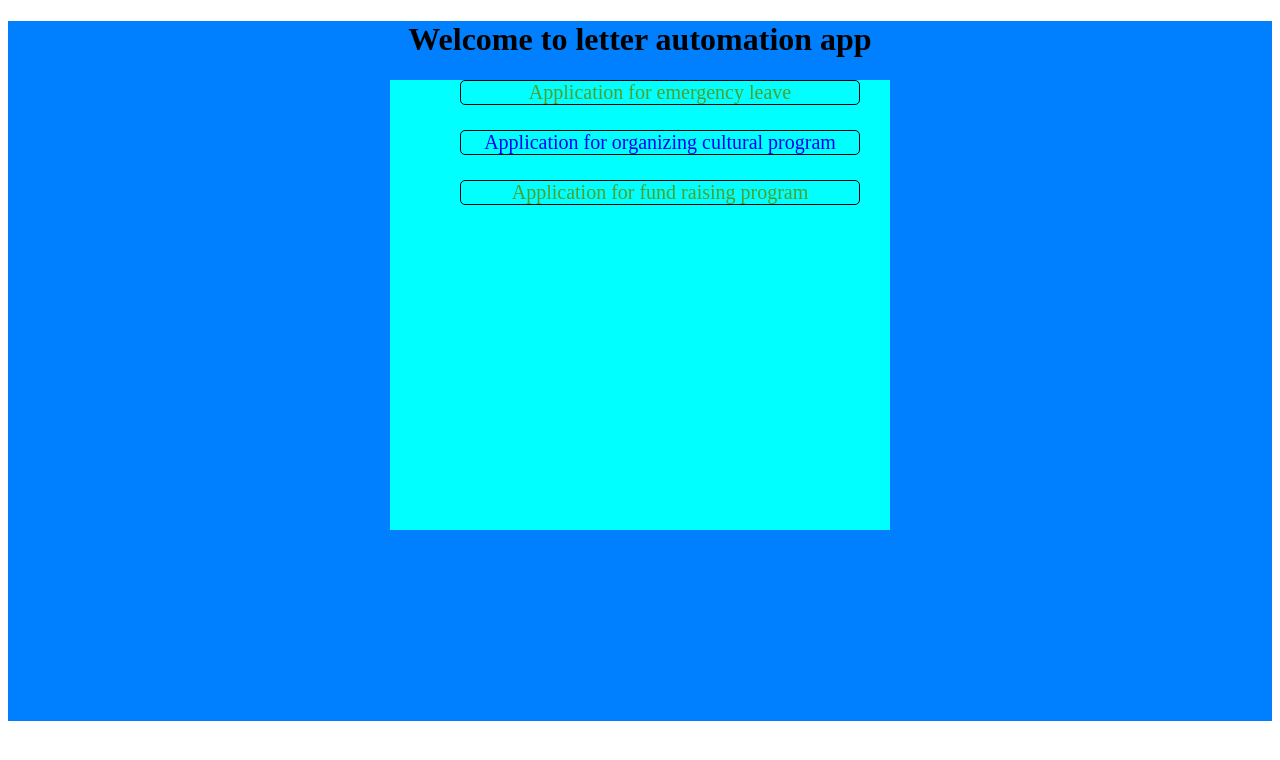
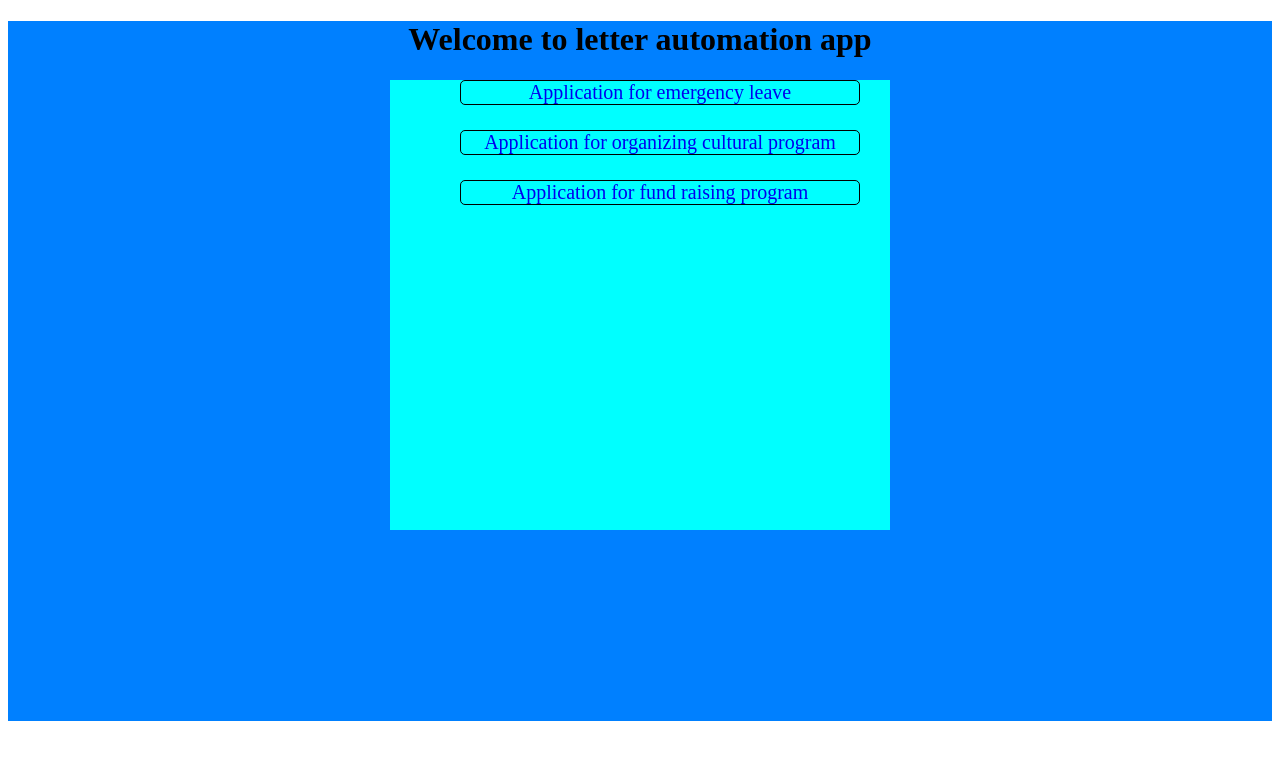
Before and after one commit to Pritam2017331076/LetterAutomation, a React (Create React App) app: page /student in a window 1280 px wide. Shown: the top 760 px of the page. Built offline with nearby package versions, Linux system fonts and the light colour scheme.

Commit message:
Update Studenttemplates.js

```diff
--- a/src/components/Studenttemplates.js
+++ b/src/components/Studenttemplates.js
@@ -10,9 +10,9 @@ const Studenttemplates = () => {
                 <h1>Welcome to letter automation app</h1>
                 <div className="homebody">
                     <ul className="studentul">
-                        <li className="studentliststyle">Application for emergency leave</li>
+                        <li className="studentliststyle"><Link to='/leave' style={{ textDecoration: 'none' } }>Application for emergency leave</Link></li>
                         <li className="studentliststyle"><Link to='/cultural' style={{ textDecoration: 'none' } }>Application for organizing cultural program</Link></li>
-                        <li className="studentliststyle">Application for fund raising program</li>
+                        <li className="studentliststyle"><Link to='/fundraising' style={{ textDecoration: 'none' } }>Application for fund raising program</Link></li>
                     </ul>
                 </div>
             </div>
```
